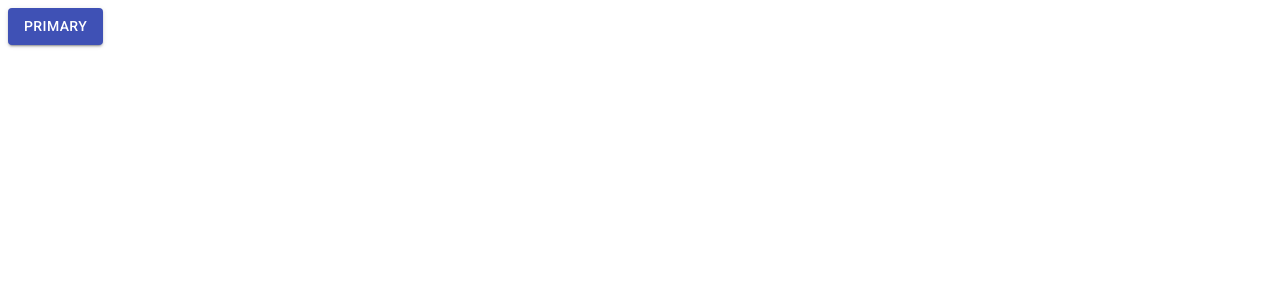
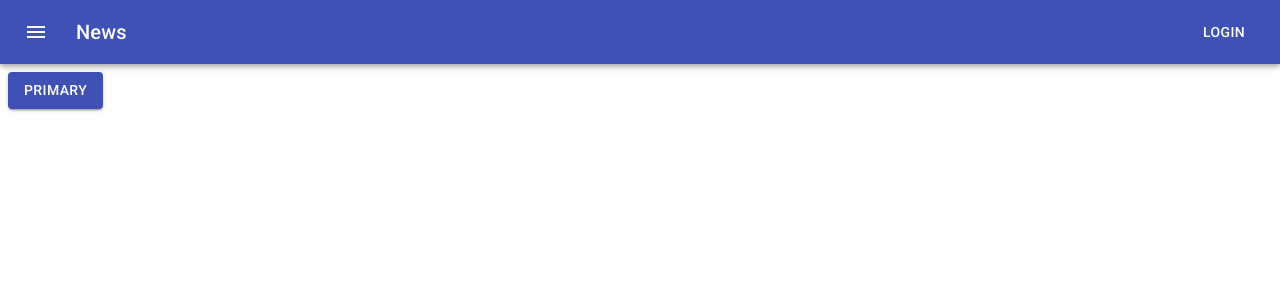
Before and after one commit to codingpalette/react-firebase2, a React (Create React App) app: page / in a window 1280 px wide. Shown: the top 300 px of the page. Built offline with nearby package versions, Linux system fonts and the light colour scheme.

Commit message:
header 컴포넌트 적용

```diff
--- /dev/null
+++ b/src/components/common/Header.js
@@ -0,0 +1,79 @@
+import React, { useState } from 'react';
+import { makeStyles } from '@material-ui/core/styles';
+import AppBar from '@material-ui/core/AppBar';
+import Toolbar from '@material-ui/core/Toolbar';
+import Typography from '@material-ui/core/Typography';
+import Button from '@material-ui/core/Button';
+import IconButton from '@material-ui/core/IconButton';
+import MenuIcon from '@material-ui/icons/Menu';
+
+import clsx from 'clsx';
+import Drawer from '@material-ui/core/Drawer';
+import List from '@material-ui/core/List';
+import Divider from '@material-ui/core/Divider';
+import ListItem from '@material-ui/core/ListItem';
+import ListItemIcon from '@material-ui/core/ListItemIcon';
+import ListItemText from '@material-ui/core/ListItemText';
+import InboxIcon from '@material-ui/icons/MoveToInbox';
+import MailIcon from '@material-ui/icons/Mail';
+
+const useStyles = makeStyles((theme) => ({
+  root: {
+    flexGrow: 1,
+  },
+  menuButton: {
+    marginRight: theme.spacing(2),
+  },
+  title: {
+    flexGrow: 1,
+  },
+  list: {
+    width: 250,
+  },
+  fullList: {
+    width: 'auto',
+  },
+}));
+
+function Header() {
+  const classes = useStyles();
+
+  const [state, setState] = useState(false);
+  const toggleDrawer = () => (event) => {
+    if (event.type === 'keydown' && (event.key === 'Tab' || event.key === 'Shift')) {
+      return;
+    }
+
+    setState(state === false ? true : false);
+  };
+
+  return (
+    <div className={classes.root}>
+      <AppBar position="static">
+        <Toolbar>
+          <IconButton edge="start" onClick={toggleDrawer()} className={classes.menuButton} color="inherit" aria-label="menu">
+            <MenuIcon />
+          </IconButton>
+          <Drawer anchor="left" open={state} onClose={toggleDrawer()}>
+            <div className={clsx(classes.list)} role="presentation" onClick={toggleDrawer()} onKeyDown={toggleDrawer()}>
+              <List>
+                <ListItem button>
+                  <ListItemIcon>
+                    <InboxIcon />
+                  </ListItemIcon>
+                  <ListItemText>test</ListItemText>
+                </ListItem>
+              </List>
+            </div>
+          </Drawer>
+          <Typography variant="h6" className={classes.title}>
+            News
+          </Typography>
+          <Button color="inherit">Login</Button>
+        </Toolbar>
+      </AppBar>
+    </div>
+  );
+}
+
+export default Header;
--- a/src/routes/Home.js
+++ b/src/routes/Home.js
@@ -1,9 +1,11 @@
 import React, { Suspense, lazy } from 'react';
+import Header from '../components/common/Header';
 const HomePage = lazy(() => import('../containers/HomePage'));
 
 function Home() {
   return (
-    <Suspense fallback={<div></div>}>
+    <Suspense fallback={<Header />}>
+      <Header />
       <main>
         <HomePage></HomePage>
       </main>
```
